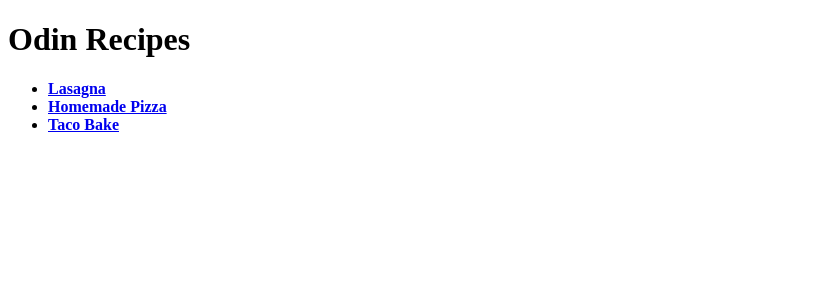
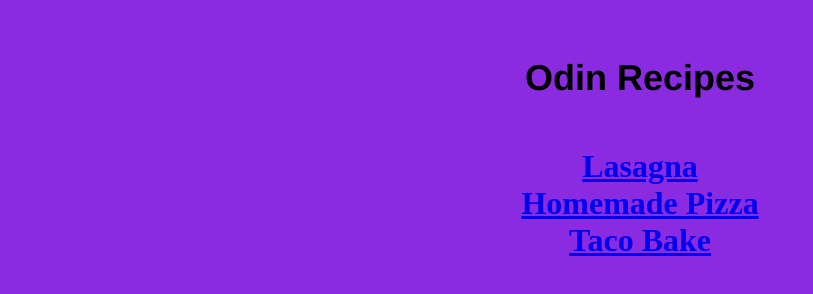
Before and after one commit to steakhappy/odin-recipes, a plain HTML site: page index.html in a window 1280 px wide. Shown: the whole page, without its empty margins (0-813 px from the left). Drawn offline with Linux system fonts and the light colour scheme.

Commit message:
ugly css for landing page

```diff
--- a/index.html
+++ b/index.html
@@ -4,14 +4,13 @@
     <meta charset="UTF-8">
     <meta name="viewport" content="width=device-width, initial-scale=1.0">
     <title>Odin Recipes</title>
+    <link rel="stylesheet" type="text/css" href="styles.css">
 </head>
-<body>
-    <h1>Odin Recipes</h1>
-    <ul>
-    <li><a href="recipes/lasagna.html"><strong>Lasagna</strong></a></li>
-    <li><a href="recipes/homemade-pizza.html"><strong>Homemade Pizza</strong></a></li>
-    <li><a href="recipes/taco-bake.html"><strong>Taco Bake</strong></a></li>
-    </ul>
-
+<body style="background-color: blueviolet;">
+  <div class="heading"><h1>Odin Recipes</h1></div>
+    <div class="lasagna"><a href="recipes/lasagna.html"><strong>Lasagna</strong></a></div>
+    <div class="pizza"><a href="recipes/homemade-pizza.html"><strong>Homemade Pizza</strong></a></div>
+    <div class="tacobake"><a href="recipes/taco-bake.html"><strong>Taco Bake</strong></a></div>
 </body>
+</div>
 </html>
--- /dev/null
+++ b/styles.css
@@ -0,0 +1,27 @@
+.heading{background-color:blueviolet;
+text-align: center;
+color: black;
+font-family: 'Franklin Gothic Medium', 'Arial Narrow', Arial, sans-serif;
+padding: 25px;
+font-size: large;}
+
+.lasagna{background-color: blueviolet;
+text-align: center;
+color: black;
+text-decoration: none;
+font-weight: bold;
+font-size: xx-large;}
+
+.pizza{background-color: blueviolet;
+    text-align: center;
+    color: black;
+    text-decoration: none;
+    font-weight: bold;
+    font-size: xx-large;}
+
+ .tacobake{background-color: blueviolet;
+     text-align: center;
+        color: black;
+        text-decoration: none;
+        font-weight: bold;
+        font-size: xx-large;}
```
